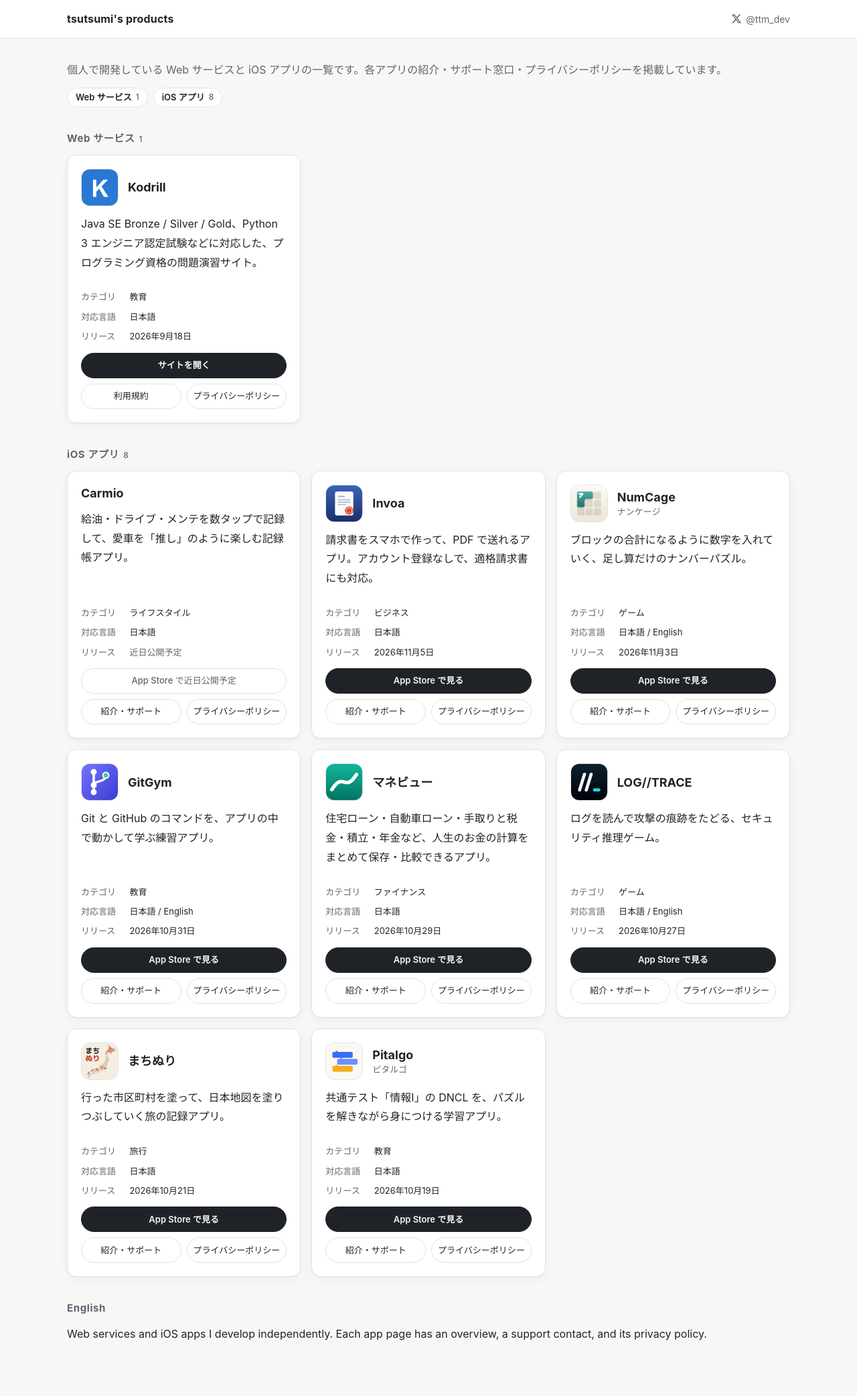
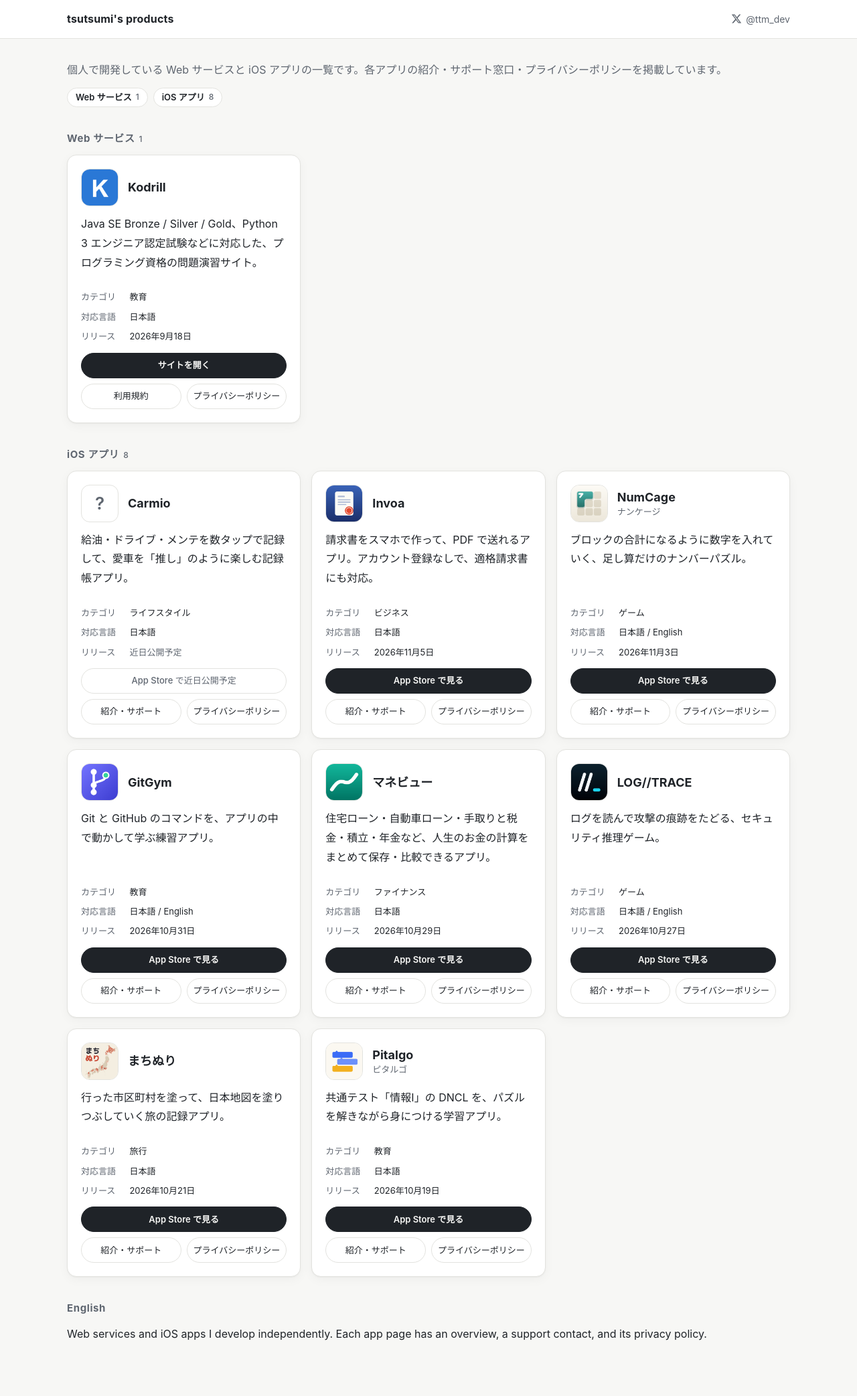
Before and after one commit to tsutsumi03/tsutsumi03.github.io, a Jekyll site: the page built from index.html, in a window 1280 px wide. Shown: the whole page at 67% size. Built offline with Jekyll 4.4.1, drawn with Linux system fonts in a browser that asks for light colours.

Commit message:
change: アイコンがまだないアプリは、一覧に「?」の枠を出す
Carmio のように公開前でアイコンがないアプリも、ほかのアプリと並びがそろうようにする。

Co-Authored-By: Claude Opus 5.5 <noreply@anthropic.com>

```diff
--- a/_data/apps.yml
+++ b/_data/apps.yml
@@ -1,7 +1,7 @@
 # トップページの一覧と、各ページのパンくずに使う。
 # slug はこのサイト内のフォルダ名 (外部サイトのものは空)。
 # links の url は、このサイト内なら / から始まるパス、外部なら https:// から始まる URL。
-# icon はアプリアイコン (assets/icons/ に 192px 程度の PNG を置く)。まだ無いアプリは書かないと、アイコンなしで表示する。
+# icon はアプリアイコン (assets/icons/ に 192px 程度の PNG を置く)。まだ無いアプリは書かないと、同じ大きさの枠に「?」を出す。
 # site は Web サービスの URL。
 # store は App Store の URL。まだ公開していないアプリは空にすると「近日公開予定」と表示する。
 # 並びは新しい順 (未公開のアプリは一番新しい扱いで先頭)。同じ種別の中でもこの順に並ぶ。
--- a/assets/css/site.css
+++ b/assets/css/site.css
@@ -245,6 +245,19 @@ body:has(.content-home) .wrap { max-width: 1120px; }
   border: 1px solid var(--border);
 }
 
+/* アイコンがまだないアプリ (apps.yml に icon がない) */
+.app-icon-placeholder {
+  box-sizing: border-box;
+  display: flex;
+  align-items: center;
+  justify-content: center;
+  background: var(--surface);
+  color: var(--muted);
+  font-size: 26px;
+  font-weight: 600;
+  line-height: 1;
+}
+
 .app-card h3 { margin: 0; font-size: 18px; line-height: 1.4; }
 
 .app-card h3 a { color: var(--text); text-decoration: none; }
--- a/index.html
+++ b/index.html
@@ -27,6 +27,8 @@ title: "tsutsumi's products"
       <div class="app-card-head">
         {%- if app.icon %}
         <img class="app-icon" src="{{ app.icon | relative_url }}" alt="" width="56" height="56" loading="lazy">
+        {%- else %}
+        <span class="app-icon app-icon-placeholder" aria-hidden="true">?</span>
         {%- endif %}
         <div>
           <h3><a href="{{ home }}">{{ app.name }}</a></h3>
```
